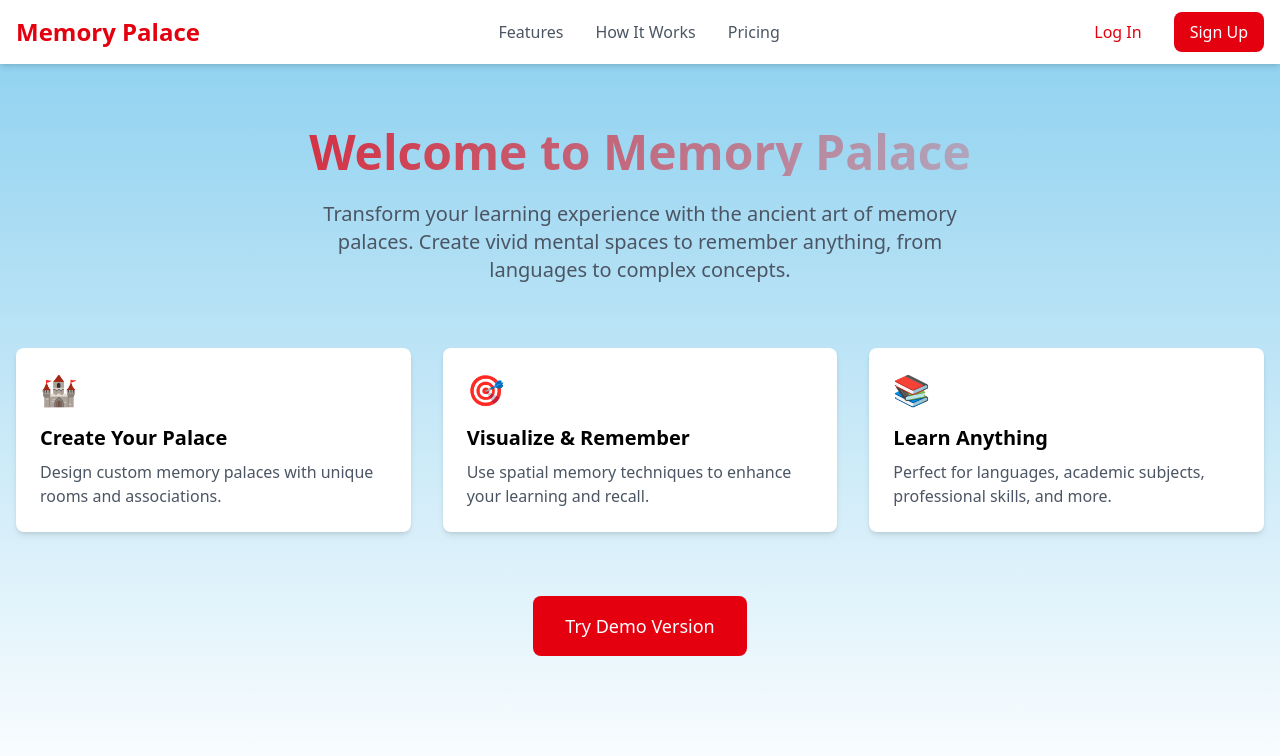
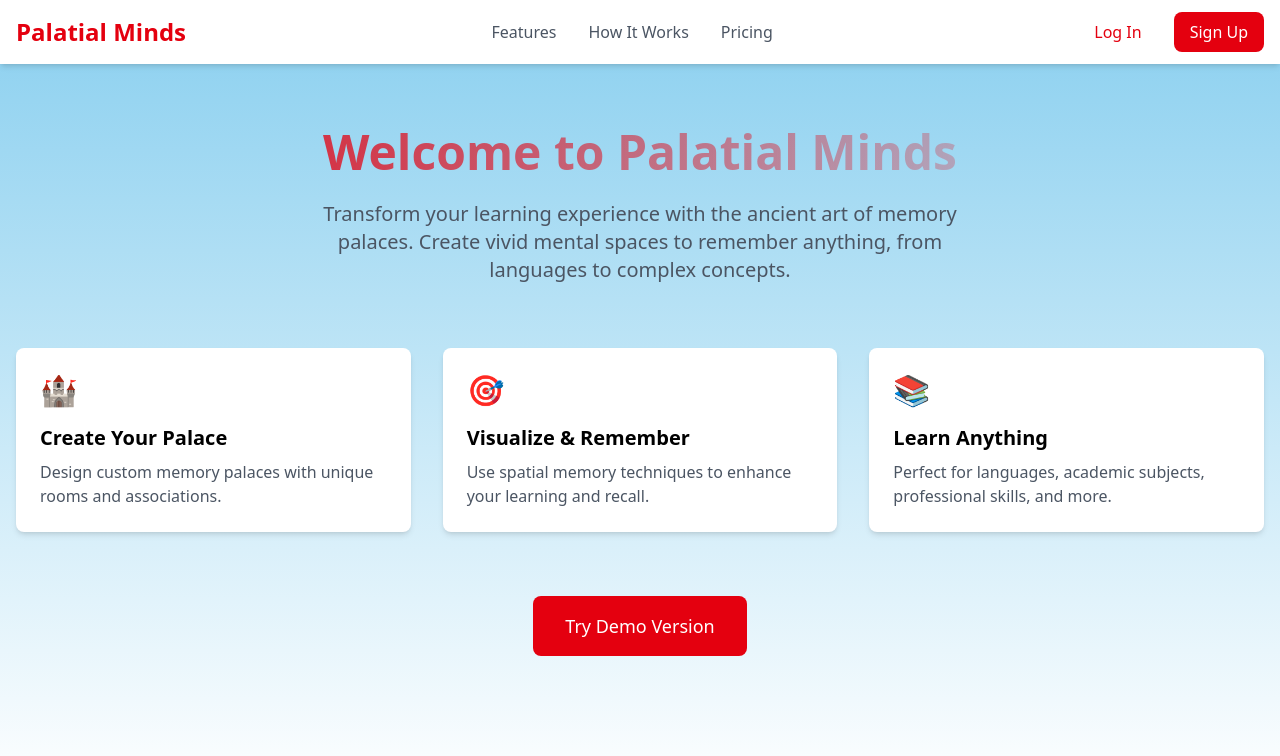
Before and after one commit to aaronipollock/memory-palace, a React (Create React App) app in the folder client/: page / in a window 1280 px wide. Shown: the top 756 px of the page. Built offline with nearby package versions, Linux system fonts and the light colour scheme.

Commit message:
palatial minds

```diff
--- a/client/src/components/HomePage.js
+++ b/client/src/components/HomePage.js
@@ -106,7 +106,7 @@ const HomePage = () => {
             <div className="container mx-auto px-4 py-16">
                 <div className="text-center mb-16">
                     <h1 className="text-5xl font-bold mb-6 bg-clip-text text-transparent bg-gradient-to-r from-primary to-primary-dark">
-                        Welcome to Memory Palace
+                        Welcome to Palatial Minds
                     </h1>
                     <p className="text-xl text-gray-600 max-w-2xl mx-auto">
                         Transform your learning experience with the ancient art of memory palaces.
--- a/client/src/components/NavBar.js
+++ b/client/src/components/NavBar.js
@@ -14,7 +14,7 @@ const NavBar = ({ onLoginClick, onSignUpClick }) => {
                             className="text-2xl font-bold text-primary cursor-pointer"
                             onClick={() => navigate('/')}
                         >
-                            Memory Palace
+                            Palatial Minds
                         </span>
                     </div>
 
```
